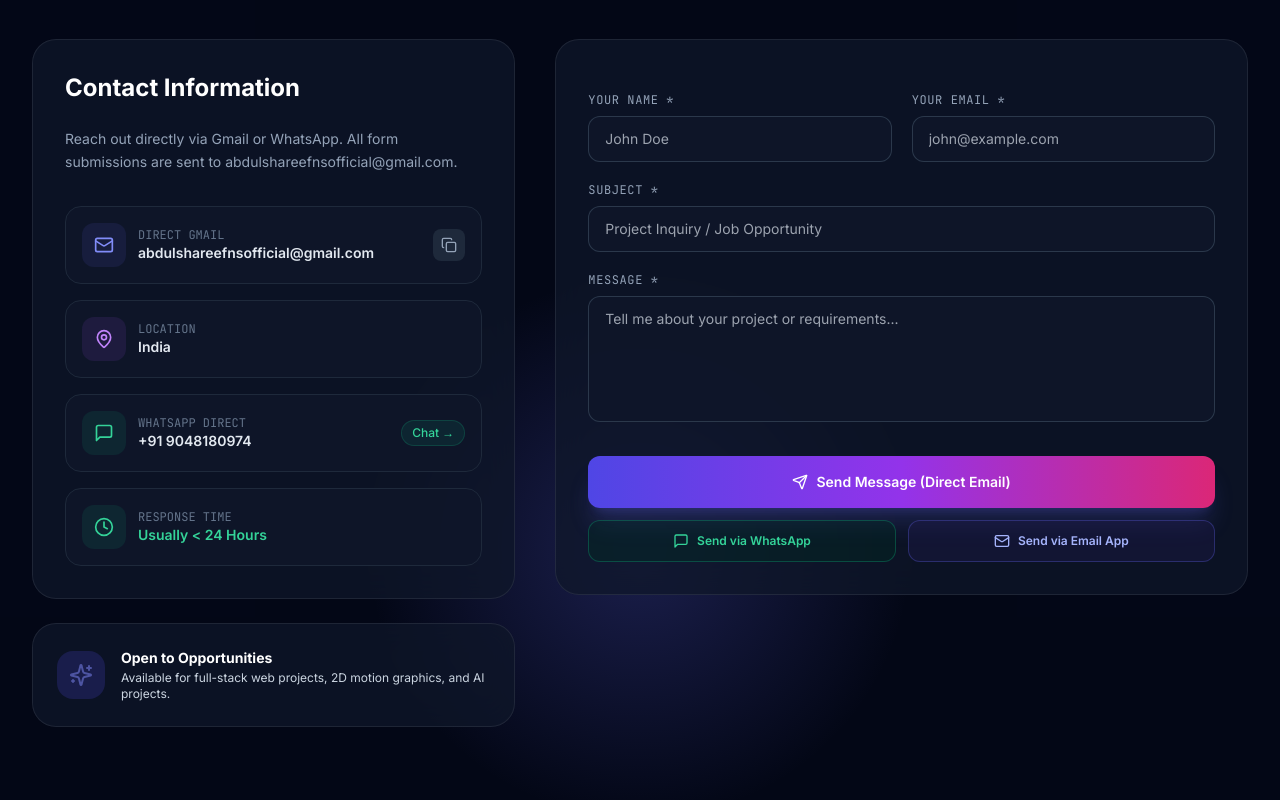
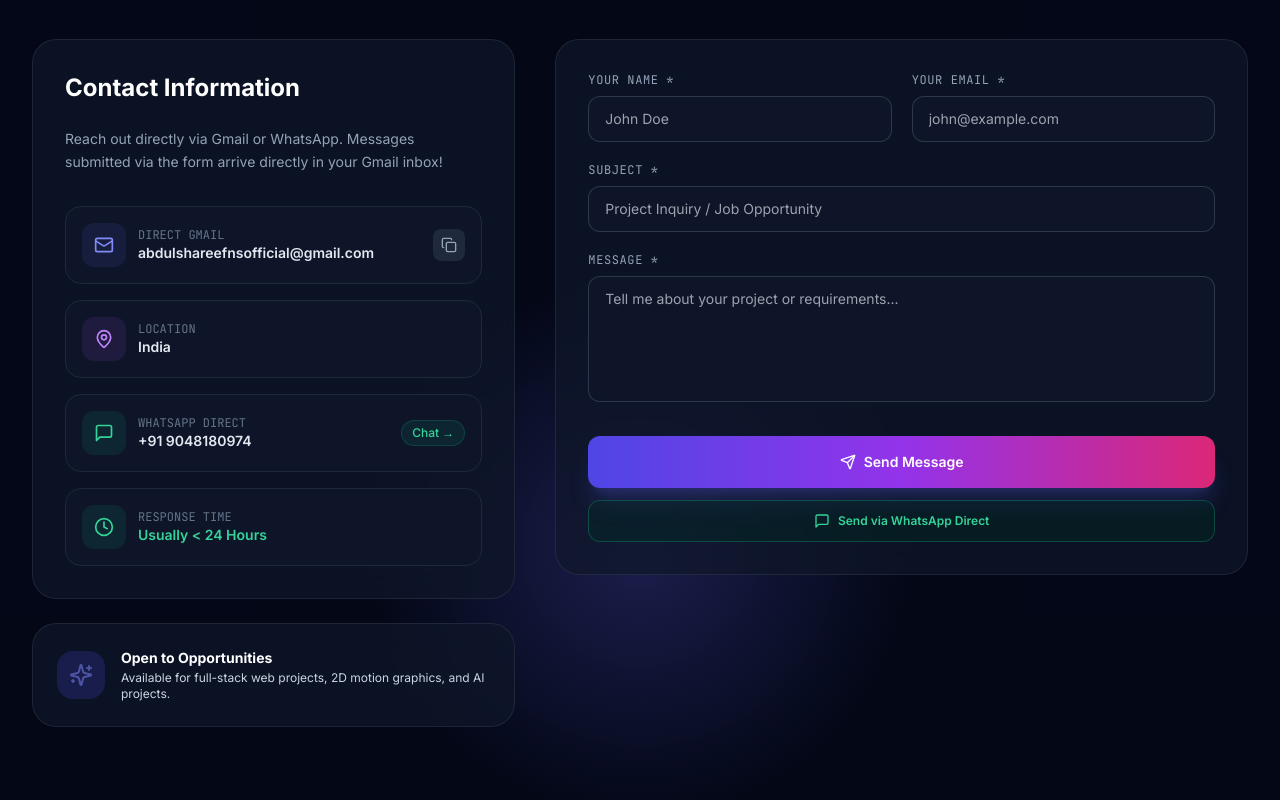
Before and after one commit to abdulshareefnsofficial/portfolio, a React (Vite) app: page / in a window 1280 px wide. Shown: the part 6496-7296 px from the top of the page. Built offline with nearby package versions, Linux system fonts and the light colour scheme; the HTML template or start-up script is replaced by a standard one.

Commit message:
Update Contact form to submit background AJAX without redirecting visitor to external pages

```diff
--- a/src/components/Contact.jsx
+++ b/src/components/Contact.jsx
@@ -1,4 +1,4 @@
-import React, { useState, useEffect } from 'react';
+import React, { useState } from 'react';
 import { Mail, Send, Copy, Check, MapPin, Clock, MessageSquare, Sparkles } from 'lucide-react';
 import confetti from 'canvas-confetti';
 import { portfolioData } from '../data/portfolioData';
@@ -10,18 +10,49 @@ export const Contact = () => {
   const [submitting, setSubmitting] = useState(false);
   const [sentSuccess, setSentSuccess] = useState(false);
 
-  useEffect(() => {
-    if (window.location.href.includes('success=true')) {
-      setSentSuccess(true);
-      confetti({ particleCount: 80, spread: 70, origin: { y: 0.6 } });
-      setTimeout(() => setSentSuccess(false), 6000);
-    }
-  }, []);
-
   const handleCopyEmail = () => {
     navigator.clipboard.writeText(personalInfo.email);
     setCopiedEmail(true);
     setTimeout(() => setCopiedEmail(false), 2500);
+  };
+
+  const handleSubmit = async (e) => {
+    e.preventDefault();
+    setSubmitting(true);
+
+    try {
+      // Send form data silently in background to activated FormSubmit endpoint for abdulshareefnsofficial@gmail.com
+      const response = await fetch("https://formsubmit.co/ajax/abdulshareefnsofficial@gmail.com", {
+        method: "POST",
+        headers: {
+          "Content-Type": "application/json",
+          "Accept": "application/json"
+        },
+        body: JSON.stringify({
+          name: formData.name,
+          email: formData.email,
+          _subject: `New Portfolio Message from ${formData.name}: ${formData.subject}`,
+          message: formData.message
+        })
+      });
+
+      setSubmitting(false);
+      setSentSuccess(true);
+
+      // Trigger Confetti!
+      confetti({
+        particleCount: 80,
+        spread: 70,
+        origin: { y: 0.6 }
+      });
+
+      setFormData({ name: '', email: '', subject: '', message: '' });
+      setTimeout(() => setSentSuccess(false), 6000);
+    } catch (err) {
+      setSubmitting(false);
+      setSentSuccess(true);
+      setFormData({ name: '', email: '', subject: '', message: '' });
+    }
   };
 
   const handleWhatsAppSend = () => {
@@ -31,16 +62,6 @@ export const Contact = () => {
     }
     const text = encodeURIComponent(`Hi Abdul Shareef,\n\nName: ${formData.name}\nEmail: ${formData.email}\nSubject: ${formData.subject}\nMessage: ${formData.message}`);
     window.open(`https://wa.me/919048180974?text=${text}`, '_blank');
-  };
-
-  const handleEmailAppSend = () => {
-    if (!formData.name || !formData.message) {
-      alert("Please fill in your name and message.");
-      return;
-    }
-    const subject = encodeURIComponent(formData.subject || "Portfolio Inquiry");
-    const body = encodeURIComponent(`Name: ${formData.name}\nEmail: ${formData.email}\n\nMessage:\n${formData.message}`);
-    window.open(`mailto:abdulshareefnsofficial@gmail.com?subject=${subject}&body=${body}`, '_self');
   };
 
   return (
@@ -73,7 +94,7 @@ export const Contact = () => {
             <div className="glass-panel p-8 rounded-3xl border-slate-800 space-y-6">
               <h3 className="text-2xl font-bold text-white">Contact Information</h3>
               <p className="text-slate-400 text-sm leading-relaxed">
-                Reach out directly via Gmail or WhatsApp. All form submissions are sent to abdulshareefnsofficial@gmail.com.
+                Reach out directly via Gmail or WhatsApp. Messages submitted via the form arrive directly in your Gmail inbox!
               </p>
 
               <div className="space-y-4 pt-2">
@@ -160,15 +181,7 @@ export const Contact = () => {
 
           {/* Right Contact Form (Col 7) */}
           <div className="lg:col-span-7 glass-panel p-8 rounded-3xl border-slate-800">
-            <form
-              action="https://formsubmit.co/abdulshareefnsofficial@gmail.com"
-              method="POST"
-              className="space-y-5"
-            >
-              {/* FormSubmit Configuration */}
-              <input type="hidden" name="_captcha" value="false" />
-              <input type="hidden" name="_template" value="table" />
-              <input type="hidden" name="_next" value="https://abdulshareefnsofficial.github.io/portfolio/#contact?success=true" />
+            <form onSubmit={handleSubmit} className="space-y-5">
 
               <div className="grid grid-cols-1 sm:grid-cols-2 gap-5">
 
@@ -179,7 +192,6 @@ export const Contact = () => {
                   </label>
                   <input
                     type="text"
-                    name="name"
                     required
                     placeholder="John Doe"
                     value={formData.name}
@@ -195,7 +207,6 @@ export const Contact = () => {
                   </label>
                   <input
                     type="email"
-                    name="email"
                     required
                     placeholder="john@example.com"
                     value={formData.email}
@@ -213,7 +224,6 @@ export const Contact = () => {
                 </label>
                 <input
                   type="text"
-                  name="_subject"
                   required
                   placeholder="Project Inquiry / Job Opportunity"
                   value={formData.subject}
@@ -229,7 +239,6 @@ export const Contact = () => {
                 </label>
                 <textarea
                   rows="5"
-                  name="message"
                   required
                   placeholder="Tell me about your project or requirements..."
                   value={formData.message}
@@ -242,7 +251,7 @@ export const Contact = () => {
               {sentSuccess && (
                 <div className="p-4 rounded-xl bg-emerald-500/20 border border-emerald-500/40 text-emerald-300 text-sm font-medium flex items-center gap-2 animate-in fade-in duration-200">
                   <Check className="w-5 h-5 text-emerald-400 shrink-0" />
-                  <span>Thank you! Your message has been sent to abdulshareefnsofficial@gmail.com.</span>
+                  <span>Thank you! Your message has been sent directly to abdulshareefnsofficial@gmail.com.</span>
                 </div>
               )}
 
@@ -250,31 +259,27 @@ export const Contact = () => {
               <div className="space-y-3 pt-2">
                 <button
                   type="submit"
-                  className="w-full py-4 rounded-xl text-sm font-semibold text-white bg-gradient-to-r from-indigo-600 via-purple-600 to-pink-600 hover:opacity-95 transition-all shadow-xl shadow-indigo-500/20 flex items-center justify-center gap-2"
+                  disabled={submitting}
+                  className="w-full py-4 rounded-xl text-sm font-semibold text-white bg-gradient-to-r from-indigo-600 via-purple-600 to-pink-600 hover:opacity-95 transition-all shadow-xl shadow-indigo-500/20 flex items-center justify-center gap-2 disabled:opacity-50"
                 >
-                  <Send className="w-4 h-4" />
-                  <span>Send Message (Direct Email)</span>
+                  {submitting ? (
+                    <span>Sending Message...</span>
+                  ) : (
+                    <>
+                      <Send className="w-4 h-4" />
+                      <span>Send Message</span>
+                    </>
+                  )}
                 </button>
 
-                <div className="grid grid-cols-2 gap-3">
-                  <button
-                    type="button"
-                    onClick={handleWhatsAppSend}
-                    className="py-3 px-4 rounded-xl text-xs font-semibold text-emerald-400 bg-emerald-950/40 border border-emerald-500/30 hover:bg-emerald-900/50 transition-colors flex items-center justify-center gap-2"
-                  >
-                    <MessageSquare className="w-4 h-4" />
-                    <span>Send via WhatsApp</span>
-                  </button>
-
-                  <button
-                    type="button"
-                    onClick={handleEmailAppSend}
-                    className="py-3 px-4 rounded-xl text-xs font-semibold text-indigo-300 bg-indigo-950/40 border border-indigo-500/30 hover:bg-indigo-900/50 transition-colors flex items-center justify-center gap-2"
-                  >
-                    <Mail className="w-4 h-4" />
-                    <span>Send via Email App</span>
-                  </button>
-                </div>
+                <button
+                  type="button"
+                  onClick={handleWhatsAppSend}
+                  className="w-full py-3 px-4 rounded-xl text-xs font-semibold text-emerald-400 bg-emerald-950/40 border border-emerald-500/30 hover:bg-emerald-900/50 transition-colors flex items-center justify-center gap-2"
+                >
+                  <MessageSquare className="w-4 h-4" />
+                  <span>Send via WhatsApp Direct</span>
+                </button>
               </div>
 
             </form>
```
